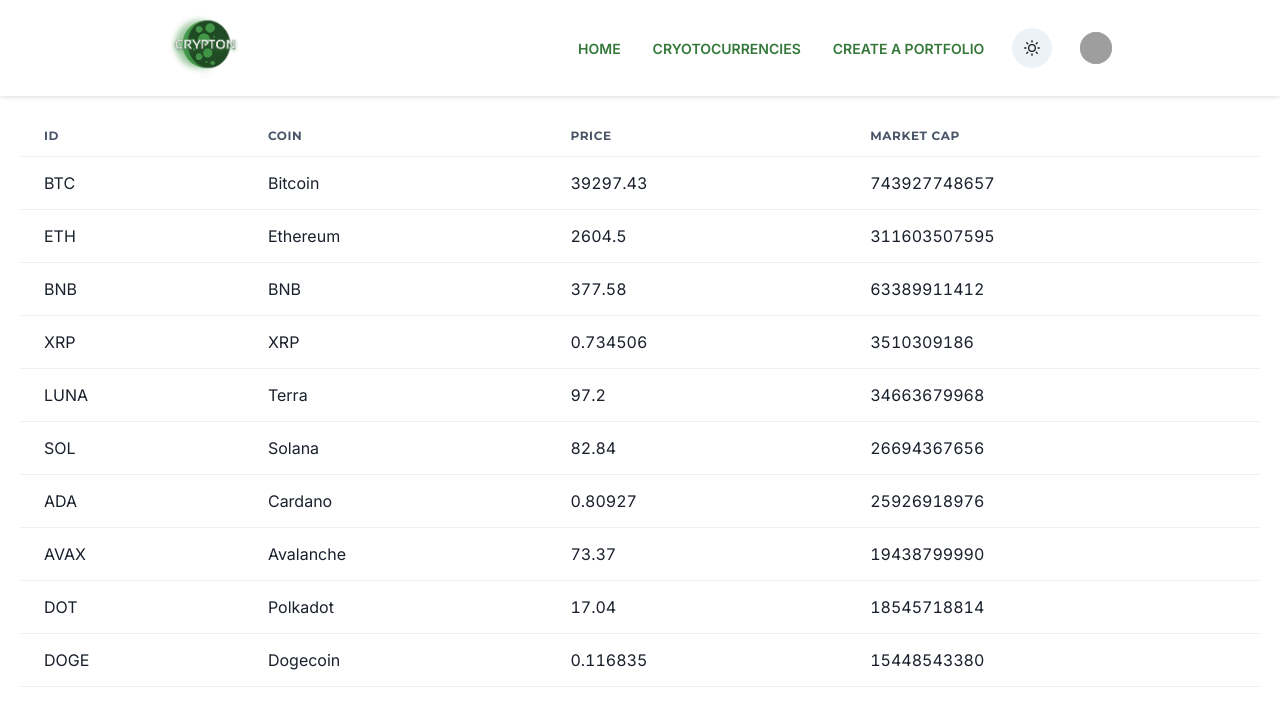
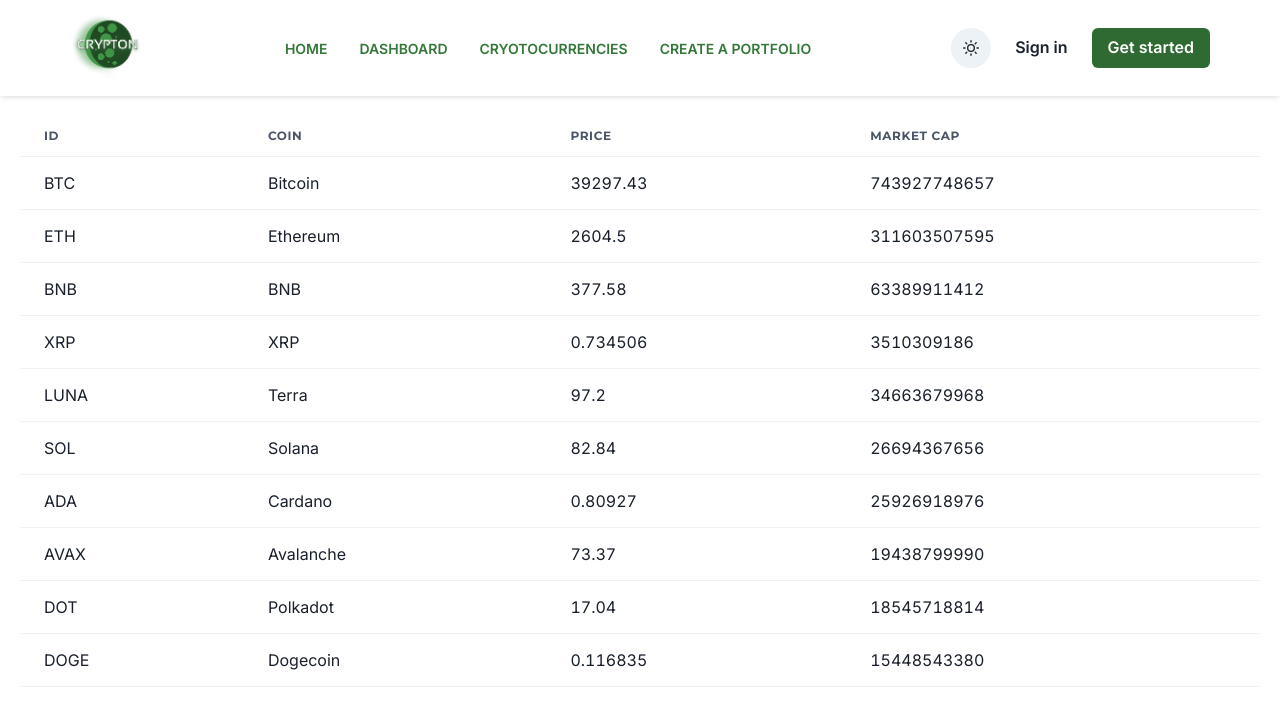
Before and after one commit to akapetano/cryptonlio, a Next.js app: page / in a window 1280 px wide. Shown: the top 726 px of the page. Built offline with nearby package versions, Linux system fonts and the light colour scheme; grey boxes are pictures that could not be loaded.

Commit message:
refactor code and add atomic design structure

```diff
--- a/package.json
+++ b/package.json
@@ -16,13 +16,11 @@
     "framer-motion": "^6.2.8",
     "next": "12.1.0",
     "react": "17.0.2",
-    "react-dom": "17.0.2",
-    "react-table": "^7.7.0"
+    "react-dom": "17.0.2"
   },
   "devDependencies": {
     "@types/node": "17.0.21",
     "@types/react": "17.0.39",
-    "@types/react-table": "^7.7.9",
     "eslint": "8.10.0",
     "eslint-config-next": "12.1.0",
     "typescript": "4.6.2"
--- a/pages/index.tsx
+++ b/pages/index.tsx
@@ -1,18 +1,8 @@
 import { Container, Flex } from '@chakra-ui/react';
 import Head from 'next/head';
-import { Column } from 'react-table';
-
 import { MainNav } from '../src/components/core/MainNav/MainNav';
-// import Cart from '../src/components/cart';
-// import Details from '../src/components/details';
-import { CryptoTable } from '../src/components/CryptoTable/CryptoTable';
-
-export type CryptoData = {
-  cryptoId: string;
-  cryptoName: string;
-  priceInUSD: number;
-  marketCap: number;
-};
+import { CryptoTable } from '../src/components/features/home/CryptoTable/CryptoTable';
+import { CryptoData } from '../types/crypto';
 
 const cryptocurrencies: CryptoData[] = [
   {
@@ -77,29 +67,6 @@
   },
 ];
 
-const columns: Column[] = [
-  {
-    Header: 'ID',
-    accessor: 'cryptocurrencyId',
-    isNumeric: false,
-  },
-  {
-    Header: 'COIN',
-    accessor: 'cryptocurrencyName',
-    isNumeric: false,
-  },
-  {
-    Header: 'PRICE',
-    accessor: 'cryptocurrencyPrice',
-    isNumeric: true,
-  },
-  {
-    Header: 'MARKET CAP',
-    accessor: 'cryptocurrencyMarketCap',
-    isNumeric: true,
-  },
-];
-
 const HomePage = () => {
   return (
     <div>
@@ -112,7 +79,7 @@
       <main>
         <MainNav />
         <Container maxW="container.xl" p={5}>
-          <CryptoTable columns={columns} data={cryptocurrencies} />
+          <CryptoTable data={cryptocurrencies} />
           <Flex
             h={{ base: 'auto', md: '100vh' }}
             py={[0, 10, 20]}
--- a/src/components/CryptoTable/CryptoTable.tsx
+++ /dev/null
@@ -1,92 +0,0 @@
-import { Table, Thead, Tbody, Tr, Th, Td, chakra } from '@chakra-ui/react';
-import { TriangleDownIcon, TriangleUpIcon } from '@chakra-ui/icons';
-import { useTable, useSortBy, Column } from 'react-table';
-import { CryptoData } from '../../../pages';
-
-export type CryptoTableProps<Data extends object> = {
-  data: CryptoData[];
-  columns: Column<CryptoData>[];
-};
-
-export function CryptoTable<Data extends object>({
-  data,
-  columns,
-}: CryptoTableProps<Data>) {
-  console.log(data);
-  console.log(columns);
-
-  return (
-    <Table>
-      <Thead>
-        <Tr>
-          <Th>ID</Th>
-          <Th>COIN</Th>
-          <Th>PRICE</Th>
-          <Th>MARKET CAP</Th>
-        </Tr>
-      </Thead>
-      <Tbody>
-        {data.map((crypto) => (
-          <Tr key={crypto.cryptoId}>
-            <Td>{crypto.cryptoId}</Td>
-            <Td>{crypto.cryptoName}</Td>
-            <Td>{crypto.priceInUSD}</Td>
-            <Td>{crypto.marketCap}</Td>
-          </Tr>
-        ))}
-      </Tbody>
-    </Table>
-  );
-  // const { getTableProps, getTableBodyProps, headerGroups, rows, prepareRow } =
-  //   useTable({ columns, data }, useSortBy);
-
-  // console.log(headerGroups);
-  // console.log(rows);
-
-  // return (
-  //   <Table {...getTableProps()}>
-  //     <Thead>
-  //       {headerGroups.map((headerGroup) => (
-  //         <Tr {...headerGroup.getHeaderGroupProps()} key={headerGroup.id}>
-  //           {headerGroup.headers.map((column) => (
-  //             <Th
-  //               {...column.getHeaderProps(column.getSortByToggleProps())}
-  //               isNumeric={column.isNumeric}
-  //               key={column.id}
-  //             >
-  //               {column.render('Header')}
-  //               <chakra.span pl="4">
-  //                 {column.isSorted ? (
-  //                   column.isSortedDesc ? (
-  //                     <TriangleDownIcon aria-label="sort descending" />
-  //                   ) : (
-  //                     <TriangleUpIcon aria-label="sorted ascending" />
-  //                   )
-  //                 ) : null}
-  //               </chakra.span>
-  //             </Th>
-  //           ))}
-  //         </Tr>
-  //       ))}
-  //     </Thead>
-  //     <Tbody {...getTableBodyProps()}>
-  //       {rows.map((row) => {
-  //         prepareRow(row);
-  //         return (
-  //           <Tr {...row.getRowProps()} key={row.id}>
-  //             {row.cells.map((cell) => (
-  //               <Td
-  //                 {...cell.getCellProps()}
-  //                 isNumeric={cell.column.isNumeric}
-  //                 key={cell.column.id}
-  //               >
-  //                 {cell.render('Cell')}
-  //               </Td>
-  //             ))}
-  //           </Tr>
-  //         );
-  //       })}
-  //     </Tbody>
-  //   </Table>
-  // );
-}
--- a/src/components/core/MainNav/MainNav.tsx
+++ b/src/components/core/MainNav/MainNav.tsx
@@ -1,3 +1,4 @@
+import { useState } from 'react';
 import {
   Flex,
   HStack,
@@ -6,18 +7,20 @@
   Stack,
   useColorMode,
   IconButton,
+  Button,
 } from '@chakra-ui/react';
 import { MoonIcon, SunIcon } from '@chakra-ui/icons';
-import { Logo } from '../../Logo/Logo';
+import { Logo } from '../Logo/Logo';
 import { NavLink } from '../NavLink/NavLink';
 import { UserMenu } from '../UserMenu/UserMenu';
 
-const Links = ['Home', 'Cryotocurrencies', 'Create a Portfolio'];
+const Links = ['Home', 'Dashboard', 'Cryotocurrencies', 'Create a Portfolio'];
 
 function MainNav() {
   const { toggleColorMode } = useColorMode();
   const SwitchIcon = useColorModeValue(SunIcon, MoonIcon);
   const { isOpen, onOpen, onClose } = useDisclosure();
+  const [isLoggedIn, setIsLoggedIn] = useState(false);
   return (
     <Flex
       h={28}
@@ -33,13 +36,13 @@
     >
       <Logo />
 
-      <Flex>
-        <Stack direction={'row'} spacing={7}>
       <HStack as={'nav'} spacing={8} display={{ base: 'none', md: 'flex' }}>
         {Links.map((link) => (
           <NavLink key={link}>{link}</NavLink>
         ))}
       </HStack>
+
+      <HStack spacing={2}>
         <IconButton
           aria-label="Toggle light dark mode"
           onClick={toggleColorMode}
@@ -48,9 +51,13 @@
           rounded="full"
           size="md"
         />
+        {!isLoggedIn ? <Button variant="secondary">Sign in</Button> : null}
+        {isLoggedIn ? (
           <UserMenu />
-        </Stack>
-      </Flex>
+        ) : (
+          <Button variant="primary">Get started</Button>
+        )}
+      </HStack>
     </Flex>
   );
 }
--- /dev/null
+++ b/src/components/features/home/CryptoTable/CryptoTable.tsx
@@ -0,0 +1,31 @@
+import { Table, Thead, Tbody, Tr, Th, Td } from '@chakra-ui/react';
+import { CryptoData } from '../../../../../types/crypto';
+
+interface ICryptoTableProps {
+  data: CryptoData[];
+}
+
+export const CryptoTable = ({ data }: ICryptoTableProps) => {
+  return (
+    <Table>
+      <Thead>
+        <Tr>
+          <Th>ID</Th>
+          <Th>COIN</Th>
+          <Th>PRICE</Th>
+          <Th>MARKET CAP</Th>
+        </Tr>
+      </Thead>
+      <Tbody>
+        {data.map((crypto) => (
+          <Tr key={crypto.cryptoId}>
+            <Td>{crypto.cryptoId}</Td>
+            <Td>{crypto.cryptoName}</Td>
+            <Td>{crypto.priceInUSD}</Td>
+            <Td>{crypto.marketCap}</Td>
+          </Tr>
+        ))}
+      </Tbody>
+    </Table>
+  );
+};
--- a/src/theme/index.ts
+++ b/src/theme/index.ts
@@ -64,7 +64,7 @@
       Button: {
         variants: {
           primary: (props: any) => ({
-            rounded: 'none',
+            rounded: 'md',
             ...brandRing,
             color: mode('white', 'gray.800')(props),
             backgroundColor: mode('brand.500', 'brand.200')(props),
@@ -75,6 +75,20 @@
 
             _active: {
               backgroundColor: mode('brand.700', 'brand.400'),
+            },
+          }),
+          secondary: (props: any) => ({
+            rounded: 'md',
+            ...brandRing,
+            color: mode('gray.800', 'gray.300')(props),
+            backgroundColor: 'transparent',
+
+            _hover: {
+              color: mode('brand.500', 'brand.200'),
+            },
+
+            _active: {
+              color: mode('brand.600', 'brand.300'),
             },
           }),
         },
--- /dev/null
+++ b/types/crypto.ts
@@ -0,0 +1,6 @@
+export type CryptoData = {
+  cryptoId: string;
+  cryptoName: string;
+  priceInUSD: number;
+  marketCap: number;
+};
```
Also changed, not shown: src/types/react-table-config.d.ts (deleted, +0 -38 lines), src/components/core/Logo/Logo.tsx (renamed from src/components/Logo/Logo.tsx). Lines whose indentation alone changed are shown as unchanged.
